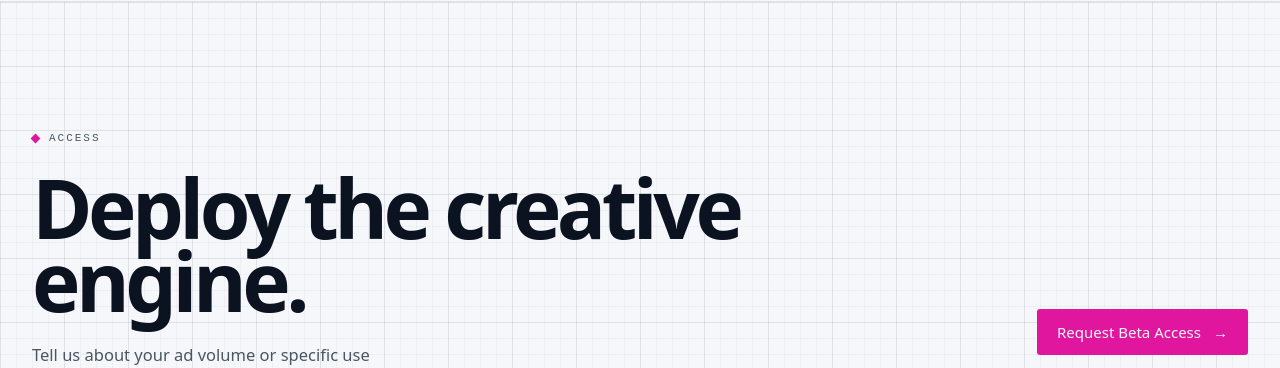
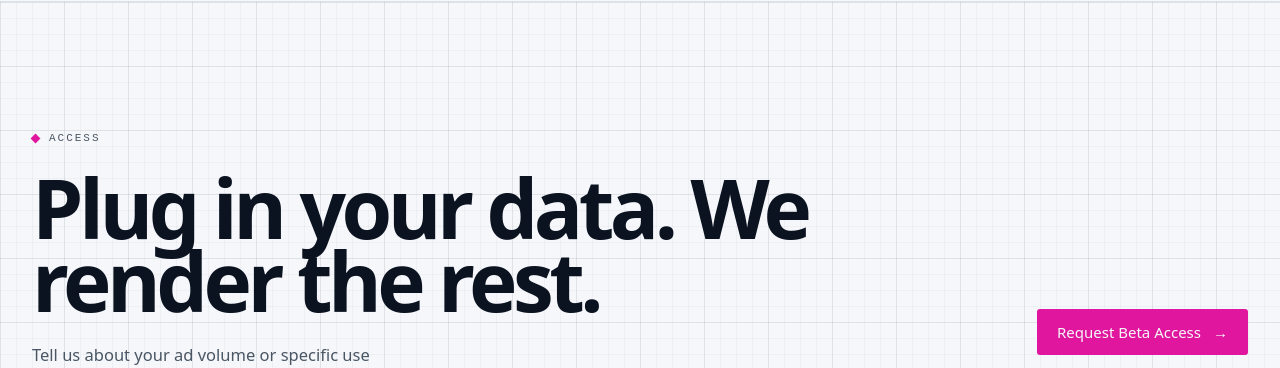
Before and after one commit to exedria-tech/exedria-landing, a React (Vite) app: page / in a window 1280 px wide. Shown: the part 3379-3747 px from the top of the page. Built offline with nearby package versions, Linux system fonts and the light colour scheme; no server answers.

Commit message:
Change Access headline to 'Plug in your data. We render the rest.'
Co-Authored-By: Claude Opus 5.5 (1M context) <noreply@anthropic.com>
Claude-Session: https://claude.ai/code/session_01AHHyzThamGYJaqXRf4UvnV

```diff
--- a/src/i18n.tsx
+++ b/src/i18n.tsx
@@ -131,7 +131,7 @@ export const ro = {
   },
   contact: {
     label: 'Acces',
-    title: 'Hai să lansăm motorul.',
+    title: 'Conectează datele. Noi randăm restul.',
     body: 'Spune-ne despre volumul de reclame sau cazul tău de utilizare. Configurăm un preview dedicat.',
     name: 'Nume',
     email: 'Email sau telefon',
@@ -182,7 +182,7 @@ export const ro = {
     cta: 'Generează un Preview',
   },
   homeCta: {
-    title: 'Hai să lansăm motorul.',
+    title: 'Conectează datele. Noi randăm restul.',
     body: 'Spune-ne despre volumul de reclame sau cazul tău de utilizare. Configurăm un preview dedicat.',
     button: 'Cere Acces Beta',
   },
@@ -339,7 +339,7 @@ const en: Copy = {
   },
   contact: {
     label: 'Access',
-    title: 'Deploy the creative engine.',
+    title: 'Plug in your data. We render the rest.',
     body: "Tell us about your ad volume or specific use case. We'll set up a live preview instance.",
     name: 'Name',
     email: 'Email or phone',
@@ -390,7 +390,7 @@ const en: Copy = {
     cta: 'Generate Preview',
   },
   homeCta: {
-    title: 'Deploy the creative engine.',
+    title: 'Plug in your data. We render the rest.',
     body: "Tell us about your ad volume or specific use case. We'll set up a live preview instance.",
     button: 'Request Beta Access',
   },
```
